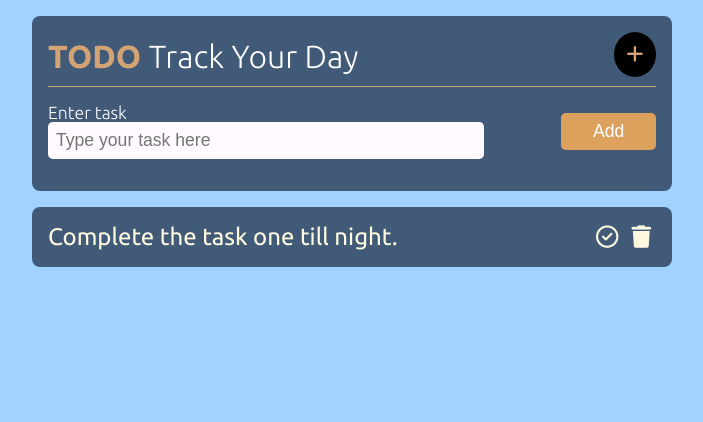
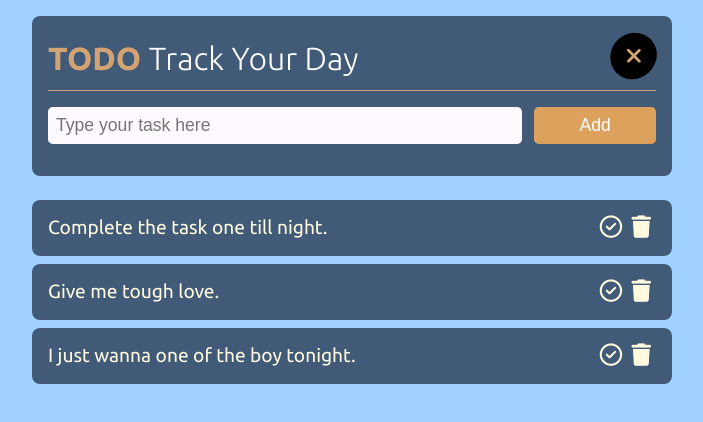
Before and after one commit to bittuankit/SCT_WD_04, a plain HTML site: page index.html in a window 1280 px wide. Both pictures are taken after a click on the icon 922 px from the left and 54 px from the top of the page. Shown: the whole page, without its empty margins (288-991 px from the left). Drawn offline with Linux system fonts and the light colour scheme.

Commit message:
task check and remove functionality done.

```diff
--- a/index.html
+++ b/index.html
@@ -22,7 +22,6 @@
             <div class="todo-form">
                 <form method="post">
                     <div class="input-bar">
-                        <label style="font-size: 1.1rem;" for="task">Enter task</label>
                         <input type="text" name="task" id="task" placeholder="Type your task here">
                     </div>
                     <input type="submit" value="Add">
@@ -30,14 +29,17 @@
             </div>
         </div>
         <div class="todo-list">
-            <div class="task">
-                <h2>Complete the task one till night.</h2>
-                <div class="icons">
-                    <i class="fa-regular fa-circle-check"></i>
-                    <!-- <i class="fa-solid fa-circle-check"></i> -->
-                    <i class="fa-solid fa-trash"></i>
-                </div>
-            </div>
+            <ul class="task">
+                <li>Complete the task one till night.<div><i class="fa-regular fa-circle-check"></i><i
+                            class="fa-solid fa-trash"></i></div>
+                </li>
+                <li>Give me tough love.<div><i class="fa-regular fa-circle-check"></i><i class="fa-solid fa-trash"></i>
+                    </div>
+                </li>
+                <li>I just wanna one of the boy tonight.<div><i class="fa-regular fa-circle-check"></i><i
+                            class="fa-solid fa-trash"></i></div>
+                </li>
+            </ul>
         </div>
     </div>
 </body>
--- a/script.js
+++ b/script.js
@@ -0,0 +1,36 @@
+const addIcon = document.querySelector(".fa-plus");
+const todoForm = document.querySelector(".todo-form");
+const checkIcon = document.querySelectorAll(".fa-circle-check");
+const todo = document.querySelectorAll(".task li");
+const trashBtn = document.querySelector(".task li .fa-trash");
+
+console.log(todo);
+
+addIcon.addEventListener("click", () => {
+  addIcon.classList.toggle("fa-plus-rotate");
+  addIcon.classList.contains("fa-plus-rotate")
+    ? (todoForm.style.display = "block")
+    : (todoForm.style.display = "none");
+});
+
+checkIcon.forEach((icon) => {
+  icon.addEventListener("click", () => {
+    icon.classList.toggle("fa-solid");
+  });
+});
+
+todo.forEach((task) => {
+  task.addEventListener("click", (e) => {
+    if (e.target.classList.contains("fa-trash")) {
+      task.style.display = "none";
+    }
+
+    if (e.target.classList.contains("fa-solid")) {
+      e.target.style.color = "greenyellow";
+      task.style.textDecoration = "line-through";
+    } else {
+      e.target.style.color = "#fefae0";
+      task.style.textDecoration = "none";
+    }
+  });
+});
--- a/style.css
+++ b/style.css
@@ -55,16 +55,30 @@ body {
 }
 
 .todo .fa-plus {
-  font-size: 1.2rem;
+  font-size: 1.4rem;
   background: #000;
   color: #d4a373;
   border-radius: 50%;
   padding: 0.8rem;
   margin-bottom: 0.3rem;
   cursor: pointer;
+  transition: 0.3s;
+}
+
+.todo .fa-plus-rotate {
+  font-size: 1.4rem;
+  background: #000;
+  color: #d4a373;
+  border-radius: 50%;
+  padding: 0.8rem;
+  margin-bottom: 0.3rem;
+  cursor: pointer;
+  transition: 0.3s;
+  transform: rotate(45deg);
 }
 
 .todo-form {
+  display: none;
   width: 100%;
   margin: 1rem 0;
   color: #fff;
@@ -77,13 +91,13 @@ body {
 }
 
 .todo-form .input-bar {
-  width: 100%;
+  width: 78%;
 }
 
 .todo-form input[type="text"] {
   padding: 0.5rem;
   font-size: 1.1rem;
-  width: 85%;
+  width: 100%;
   border-radius: 0.3rem;
   background: #fffaff;
   outline: none;
@@ -94,7 +108,7 @@ body {
   color: #fff;
   background: #dda15e;
   padding: 0.5rem;
-  width: 18%;
+  width: 20%;
   outline: 0;
   border-radius: 0.3rem;
   border: none;
@@ -109,23 +123,31 @@ body {
 
 .todo-list {
   width: 50%;
-  border-radius: 0.5rem;
-  padding: 1rem;
-  background: #415a77;
 }
 
 .task {
+  width: 100%;
+  list-style-type: none;
+}
+
+.task li {
+  color: #fefae0;
+  background: #415a77;
+  border-radius: 0.5rem;
+  padding: 1rem;
+  margin: 0.5rem 0;
+  width: 100%;
   display: flex;
   justify-content: space-between;
   align-items: center;
-  color: #fefae0;
 }
 
-.task h2 {
+.task li {
+  font-size: 1.2rem;
   font-weight: 400;
 }
 
-.task .icons i {
+.task i {
   font-size: 1.4rem;
   margin: 0 0.3rem;
   color: #fefae0;
@@ -136,3 +158,8 @@ body {
   color: tomato;
   transition: 0.3s;
 }
+
+.task .icons .fa-circle-check:hover {
+  color: greenyellow;
+  transition: 0.3s;
+}
```
